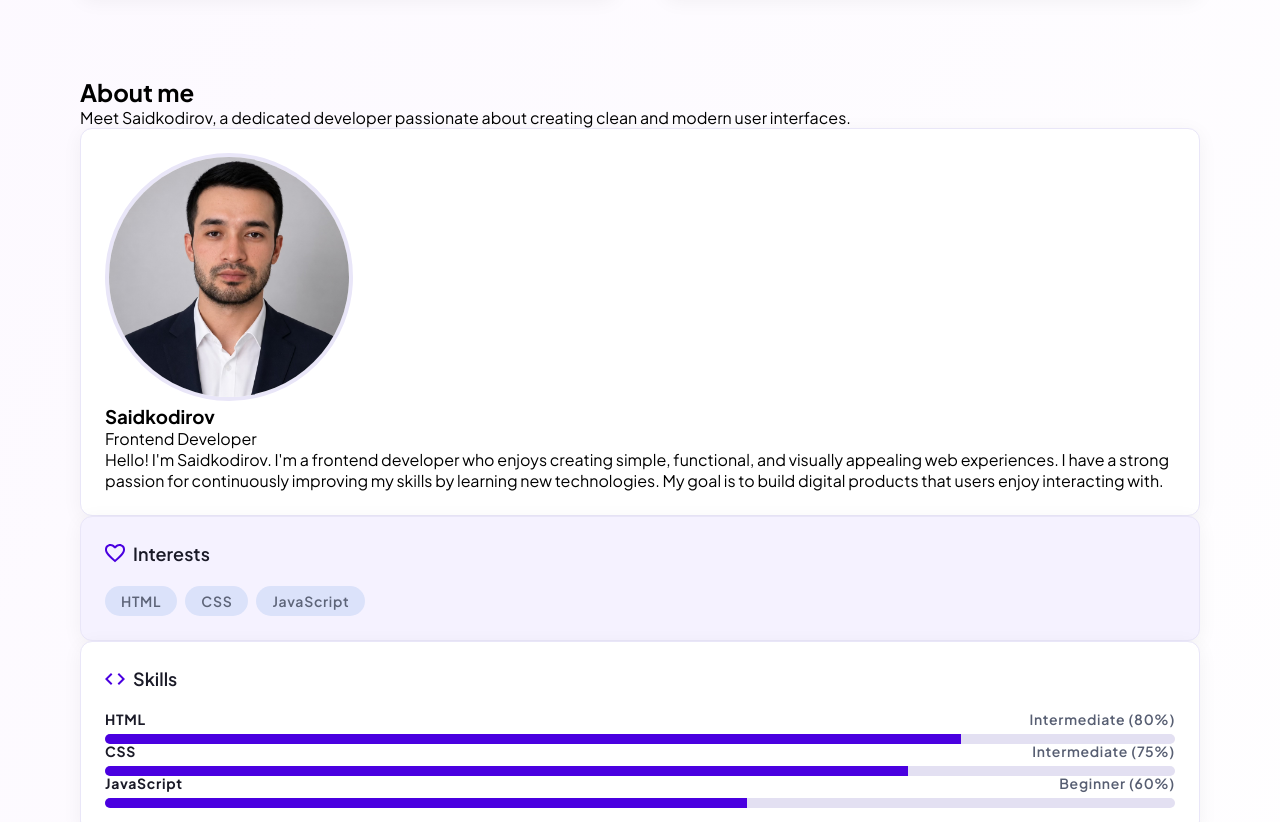
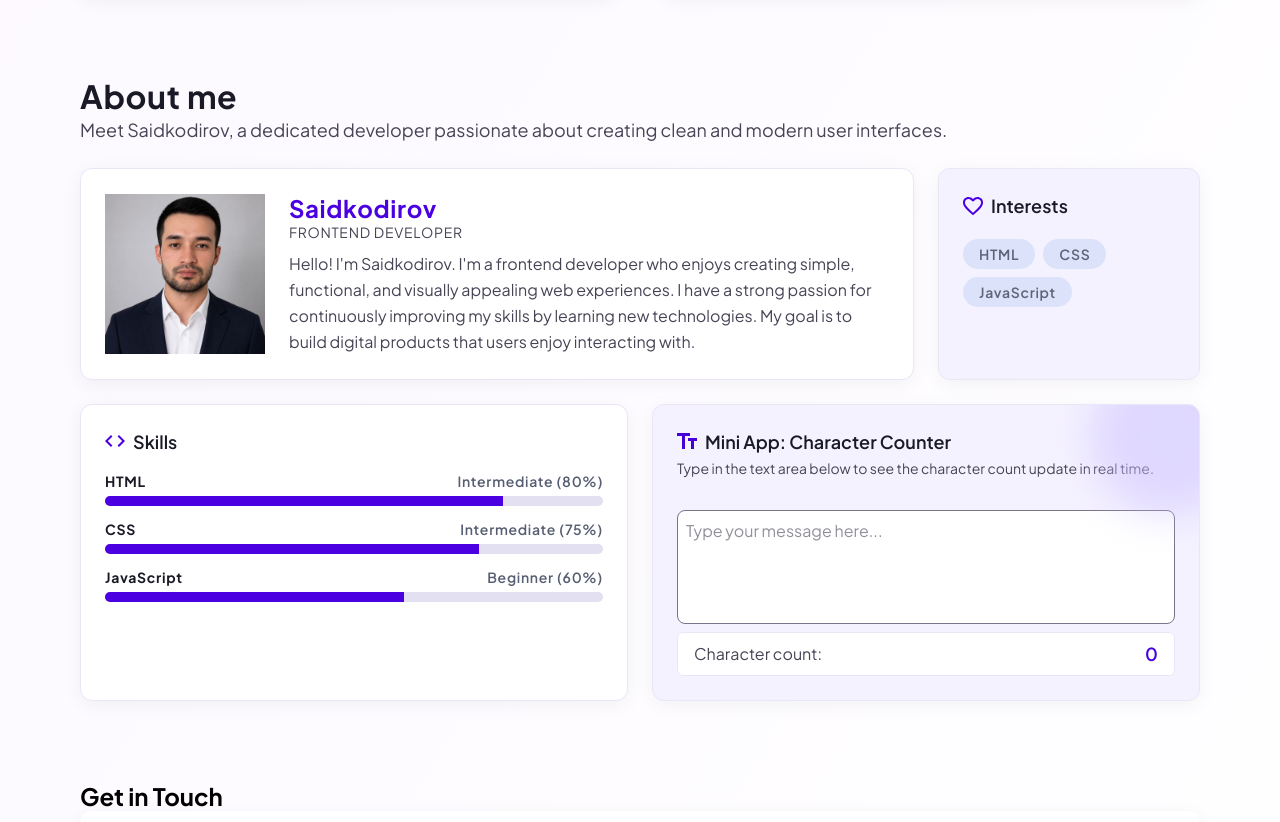
Before and after one commit to TolibjonD/habsida-portfolio, a plain HTML site: page index.html in a window 1280 px wide. Shown: the part 732-1554 px from the top of the page. Drawn offline with Linux system fonts and the light colour scheme; a script that the page names is missing.

```diff
--- a/style.css
+++ b/style.css
@@ -366,3 +366,147 @@
   line-height: 38.4px;
   letter-spacing: -0.64px;
 }
+
+.about h1 {
+  font-weight: 700;
+  font-size: 32px;
+  line-height: 38.4px;
+  letter-spacing: 0.64px;
+  color: var(--color-text-primary);
+}
+
+.about p {
+  font-weight: 400;
+  font-size: 18px;
+  line-height: 28.8px;
+  color: var(--color-text-secondary);
+}
+
+.about--grid {
+  margin-top: 24px;
+  display: grid;
+  grid-template-columns: repeat(4, 1fr);
+  gap: 24px;
+}
+.about--grid .card:nth-child(1) {
+  grid-column: span 3;
+}
+
+.about--grid .card:nth-child(1) article {
+  display: flex;
+  align-items: center;
+  justify-content: flex-start;
+  gap: 24px;
+}
+
+.about--grid .card:nth-child(1) .card--photo {
+  border: none;
+  border-radius: 0;
+  width: 160px;
+  height: 160px;
+}
+
+.about--grid .card:nth-child(1) article h1 {
+  font-weight: 700;
+  font-size: 24px;
+  line-height: 31.2px;
+  color: var(--color-primary);
+}
+
+.about--grid .card:nth-child(1) article p.parapgraph {
+  text-transform: uppercase;
+  color: var(--color-text-secondary);
+  font-size: 14px;
+  line-height: 14px;
+  letter-spacing: 0.7px;
+}
+
+.about--grid .card:nth-child(1) article p.about-hero__text {
+  margin-top: 12px;
+  font-weight: 400;
+  font-size: 16px;
+  line-height: 26px;
+  color: var(--color-text-secondary);
+}
+
+.about--grid .card:nth-child(2) {
+  grid-column: span 1;
+}
+.about--grid .card:nth-child(3) {
+  grid-column: span 2;
+}
+.about--grid .card:nth-child(4) {
+  grid-column: span 2;
+}
+
+.skills--list {
+  display: flex;
+  flex-direction: column;
+  gap: 16px;
+}
+
+.about--grid .card:nth-child(4) .card--header__rich p {
+  font-weight: 400;
+  font-size: 14px;
+  line-height: 20px;
+  color: var(--color-text-secondary);
+}
+
+.character--counter {
+  padding-top: 12px;
+  display: flex;
+  flex-direction: column;
+  gap: 8px;
+}
+
+#characterCount.is-warning {
+  color: var(--color-danger);
+  font-weight: 500;
+}
+
+.character--counter .character--counter__field {
+  outline: none;
+  padding: 8px;
+  height: 114px;
+  resize: none;
+  background-color: var(--color-text);
+  border: 1px solid var(--slate-200);
+  border-radius: 8px;
+  font-weight: 400;
+  font-size: 16px;
+  line-height: 24px;
+}
+
+.character--counter .character--counter__field:focus {
+  outline: none;
+  box-shadow: 0 0 0 4px var(--purple-150);
+}
+
+.character--counter .character--counter__field::placeholder {
+  color: #48445699;
+}
+
+.character--counter .character--counter__input {
+  display: flex;
+  justify-content: space-between;
+  align-items: center;
+  padding: 8px 16px;
+  background-color: var(--color-text);
+  border-radius: 6px;
+  border: 1px solid var(--color-border-subtle);
+  height: 44px;
+}
+
+.character--counter .character--counter__input span:first-of-type {
+  font-weight: 400;
+  font-size: 16px;
+  line-height: 24px;
+  color: var(--color-text-secondary);
+}
+
+.character--counter .character--counter__input span:last-of-type {
+  font-weight: 600;
+  font-size: 18px;
+  line-height: 25.2px;
+  color: var(--color-primary);
+}
```
